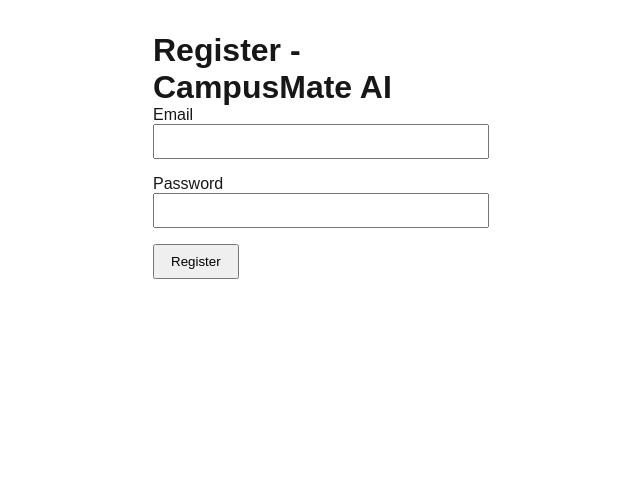
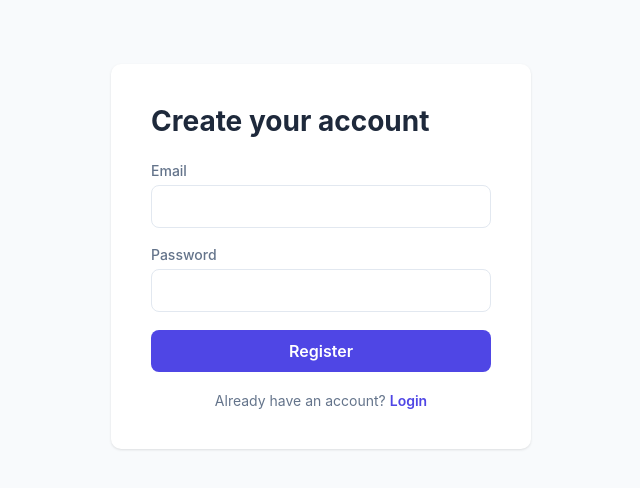
Before and after one commit to krishigoswami-lgtm/campusmate-ai, a Next.js app in the folder frontend/: page /register in a window 1280 px wide. Shown: the top 488 px of the page, without its empty margins (319-959 px from the left). Built offline with nearby package versions, Linux system fonts and the light colour scheme; no server answers.

Commit message:
Apply design system: restyle login, register, dashboard, subjects

```diff
--- a/frontend/src/app/globals.css
+++ b/frontend/src/app/globals.css
@@ -1,40 +1,34 @@
 :root {
-  --background: #ffffff;
-  --foreground: #171717;
+  --color-primary: #4f46e5;
+  --color-primary-hover: #4338ca;
+  --color-bg: #f8fafc;
+  --color-surface: #ffffff;
+  --color-text: #1e293b;
+  --color-text-muted: #64748b;
+  --color-border: #e2e8f0;
+  --color-danger: #dc2626;
+  --color-success: #16a34a;
+  --radius: 10px;
+  --shadow: 0 1px 3px rgba(0, 0, 0, 0.08), 0 1px 2px rgba(0, 0, 0, 0.04);
+  --font-sans: -apple-system, BlinkMacSystemFont, "Segoe UI", Roboto, Helvetica, Arial, sans-serif;
 }
 
-@media (prefers-color-scheme: dark) {
-  :root {
-    --background: #0a0a0a;
-    --foreground: #ededed;
-  }
-}
-
-html {
-  height: 100%;
+* {
+  box-sizing: border-box;
+  margin: 0;
+  padding: 0;
 }
 
 html,
 body {
-  max-width: 100vw;
-  overflow-x: hidden;
+  height: 100%;
 }
 
 body {
-  min-height: 100%;
-  display: flex;
-  flex-direction: column;
-  color: var(--foreground);
-  background: var(--background);
-  font-family: Arial, Helvetica, sans-serif;
+  font-family: var(--font-sans);
+  background-color: var(--color-bg);
+  color: var(--color-text);
   -webkit-font-smoothing: antialiased;
-  -moz-osx-font-smoothing: grayscale;
-}
-
-* {
-  box-sizing: border-box;
-  padding: 0;
-  margin: 0;
 }
 
 a {
@@ -42,8 +36,161 @@
   text-decoration: none;
 }
 
-@media (prefers-color-scheme: dark) {
-  html {
-    color-scheme: dark;
-  }
+input,
+button {
+  font-family: inherit;
+  font-size: 1rem;
 }
+
+.container {
+  max-width: 420px;
+  margin: 4rem auto;
+  padding: 2.5rem;
+  background: var(--color-surface);
+  border-radius: var(--radius);
+  box-shadow: var(--shadow);
+}
+
+.container-wide {
+  max-width: 720px;
+  margin: 3rem auto;
+  padding: 2rem;
+}
+
+h1 {
+  font-size: 1.75rem;
+  font-weight: 700;
+  margin-bottom: 1.5rem;
+  color: var(--color-text);
+}
+
+h2 {
+  font-size: 1.25rem;
+  font-weight: 600;
+  margin-bottom: 1rem;
+  color: var(--color-text);
+}
+
+.field {
+  margin-bottom: 1.1rem;
+}
+
+.field label {
+  display: block;
+  font-size: 0.875rem;
+  font-weight: 500;
+  margin-bottom: 0.4rem;
+  color: var(--color-text-muted);
+}
+
+.input {
+  width: 100%;
+  padding: 0.65rem 0.85rem;
+  border: 1px solid var(--color-border);
+  border-radius: 8px;
+  background: var(--color-surface);
+  color: var(--color-text);
+  transition: border-color 0.15s ease;
+}
+
+.input:focus {
+  outline: none;
+  border-color: var(--color-primary);
+}
+
+.btn {
+  display: inline-flex;
+  align-items: center;
+  justify-content: center;
+  padding: 0.7rem 1.4rem;
+  border: none;
+  border-radius: 8px;
+  background: var(--color-primary);
+  color: white;
+  font-weight: 600;
+  cursor: pointer;
+  transition: background 0.15s ease;
+  width: 100%;
+}
+
+.btn:hover:not(:disabled) {
+  background: var(--color-primary-hover);
+}
+
+.btn:disabled {
+  opacity: 0.6;
+  cursor: not-allowed;
+}
+
+.btn-secondary {
+  background: transparent;
+  color: var(--color-danger);
+  border: 1px solid var(--color-border);
+  width: auto;
+  padding: 0.4rem 0.9rem;
+  font-size: 0.875rem;
+}
+
+.btn-secondary:hover:not(:disabled) {
+  background: #fef2f2;
+}
+
+.error-text {
+  color: var(--color-danger);
+  font-size: 0.875rem;
+  margin-bottom: 0.75rem;
+}
+
+.link-text {
+  font-size: 0.875rem;
+  color: var(--color-text-muted);
+  margin-top: 1.25rem;
+  text-align: center;
+}
+
+.link-text a {
+  color: var(--color-primary);
+  font-weight: 600;
+}
+
+.card {
+  background: var(--color-surface);
+  border: 1px solid var(--color-border);
+  border-radius: var(--radius);
+  padding: 1.25rem;
+  margin-bottom: 0.75rem;
+  display: flex;
+  justify-content: space-between;
+  align-items: center;
+  box-shadow: var(--shadow);
+}
+
+.card-title {
+  font-weight: 600;
+  margin-bottom: 0.25rem;
+}
+
+.card-meta {
+  font-size: 0.85rem;
+  color: var(--color-text-muted);
+}
+
+.empty-state {
+  color: var(--color-text-muted);
+  text-align: center;
+  padding: 2rem 0;
+}
+
+.badge {
+  display: inline-block;
+  padding: 0.2rem 0.6rem;
+  border-radius: 999px;
+  font-size: 0.75rem;
+  font-weight: 600;
+}
+
+.badge-medium { background: #fef3c7; color: #92400e; }
+.badge-low { background: #dcfce7; color: #166534; }
+.badge-high { background: #fee2e2; color: #991b1b; }
+.badge-pending { background: #e0e7ff; color: #3730a3; }
+.badge-completed { background: #dcfce7; color: #166534; }
--- a/frontend/src/app/register/page.tsx
+++ b/frontend/src/app/register/page.tsx
@@ -2,6 +2,7 @@
 
 import { useState } from 'react'
 import { useRouter } from 'next/navigation'
+import Link from 'next/link'
 import { supabase } from '@/lib/supabase'
 
 export default function Register() {
@@ -31,37 +32,38 @@
   }
 
   return (
-    <div style={{ padding: '2rem', maxWidth: '400px', margin: '0 auto' }}>
-      <h1>Register - CampusMate AI</h1>
+    <div className="container">
+      <h1>Create your account</h1>
       <form onSubmit={handleRegister}>
-        <div style={{ marginBottom: '1rem' }}>
+        <div className="field">
           <label>Email</label>
-          <br />
           <input
             type="email"
+            className="input"
             value={email}
             onChange={(e) => setEmail(e.target.value)}
             required
-            style={{ width: '100%', padding: '0.5rem' }}
           />
         </div>
-        <div style={{ marginBottom: '1rem' }}>
+        <div className="field">
           <label>Password</label>
-          <br />
           <input
             type="password"
+            className="input"
             value={password}
             onChange={(e) => setPassword(e.target.value)}
             required
             minLength={6}
-            style={{ width: '100%', padding: '0.5rem' }}
           />
         </div>
-        {error && <p style={{ color: 'red' }}>{error}</p>}
-        <button type="submit" disabled={loading} style={{ padding: '0.5rem 1rem' }}>
+        {error && <p className="error-text">{error}</p>}
+        <button type="submit" className="btn" disabled={loading}>
           {loading ? 'Creating account...' : 'Register'}
         </button>
       </form>
+      <p className="link-text">
+        Already have an account? <Link href="/login">Login</Link>
+      </p>
     </div>
   )
 }
```
Also changed, not shown: frontend/src/app/dashboard/page.tsx (+22 -6 lines), frontend/src/app/login/page.tsx (+12 -10 lines), frontend/src/app/subjects/page.tsx (+28 -34 lines).
